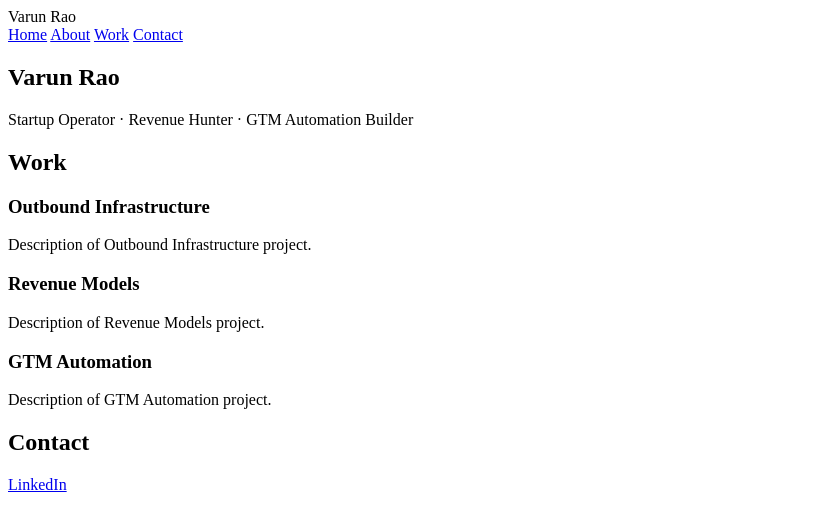
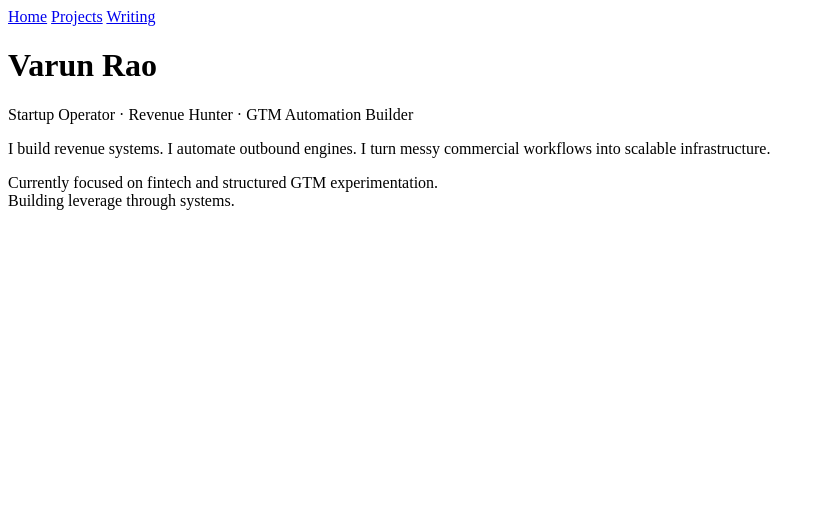
Before and after one commit to varunrao16/varunrao16.github.io, a plain HTML site: page index.html in a window 1280 px wide. Shown: the whole page, without its empty margins (0-825 px from the left). Drawn offline with Linux system fonts and the light colour scheme.

Commit message:
Refactor index.html with updated metadata and layout
Updated meta tags and navigation structure, added new content sections.

```diff
--- a/index.html
+++ b/index.html
@@ -1,53 +1,45 @@
 <!DOCTYPE html>
-<html lang="en">
+<html>
 <head>
   <meta charset="UTF-8">
+  <title>Varun Rao | Startup Operator</title>
   <meta name="viewport" content="width=device-width, initial-scale=1.0">
-    <title>Varun Rao</title>
-    <link rel="stylesheet" href="styles.css">
+  <meta name="description" content="Startup Operator focused on revenue systems, GTM automation, and scalable outbound infrastructure.">
+
+  <link rel="stylesheet" href="style.css">
+  <link rel="icon" type="image/svg+xml" href="favicon.svg">
 </head>
+
 <body>
-    <div class="navbar">
-        <div class="logo">Varun Rao</div>
-        <div class="menu">
-            <a href="#home">Home</a>
-            <a href="#about">About</a>
-            <a href="#work">Work</a>
-            <a href="#contact">Contact</a>
-        </div>
-        <div class="hamburger-menu">
-            <span></span>
-            <span></span>
-            <span></span>
-        </div>
+
+  <div class="nav">
+    <a href="/">Home</a>
+    <a href="/projects.html">Projects</a>
+    <a href="/writing.html">Writing</a>
   </div>
 
-    <section id="home">
+  <div class="container">
+
     <h1>Varun Rao</h1>
-        <p>Startup Operator · Revenue Hunter · GTM Automation Builder</p>
-    </section>
 
-    <section id="work">
-        <h2>Work</h2>
-        <div class="work-card" id="outbound">
-            <h3>Outbound Infrastructure</h3>
-            <p>Description of Outbound Infrastructure project.</p>
+    <div class="tagline">
+      Startup Operator · <span class="highlight">Revenue Hunter</span> · GTM Automation Builder
     </div>
-        <div class="work-card" id="revenue-models">
-            <h3>Revenue Models</h3>
-            <p>Description of Revenue Models project.</p>
+
+    <p>
+      I build revenue systems. I automate outbound engines.
+      I turn messy commercial workflows into scalable infrastructure.
+    </p>
+
+    <div class="card">
+      Currently focused on fintech and structured GTM experimentation.
     </div>
-        <div class="work-card" id="gtm-automation">
-            <h3>GTM Automation</h3>
-            <p>Description of GTM Automation project.</p>
+
+    <div class="footer">
+      Building leverage through systems.
     </div>
-    </section>
 
-    <section id="contact">
-        <h2>Contact</h2>
-        <a href="https://www.linkedin.com/in/varunrao16">LinkedIn</a>
-    </section>
+  </div>
 
-    <script src="script.js"></script>
 </body>
 </html>
```
Lines whose indentation alone changed are shown as unchanged.
